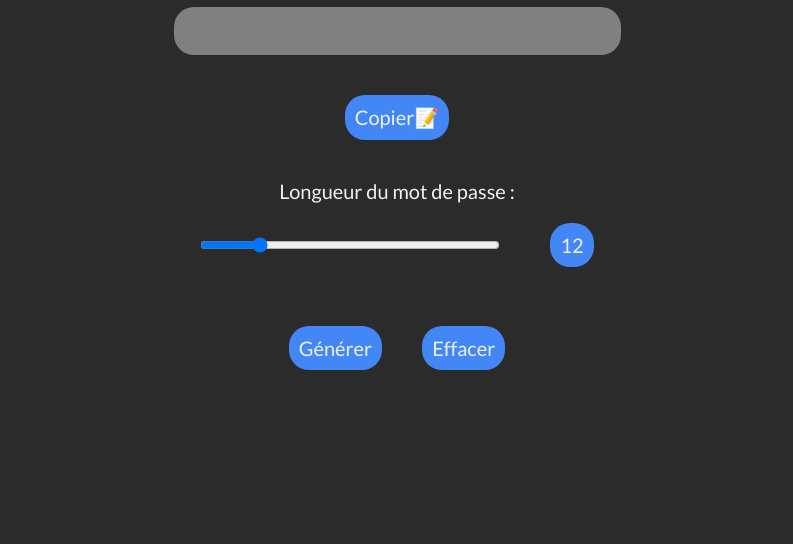
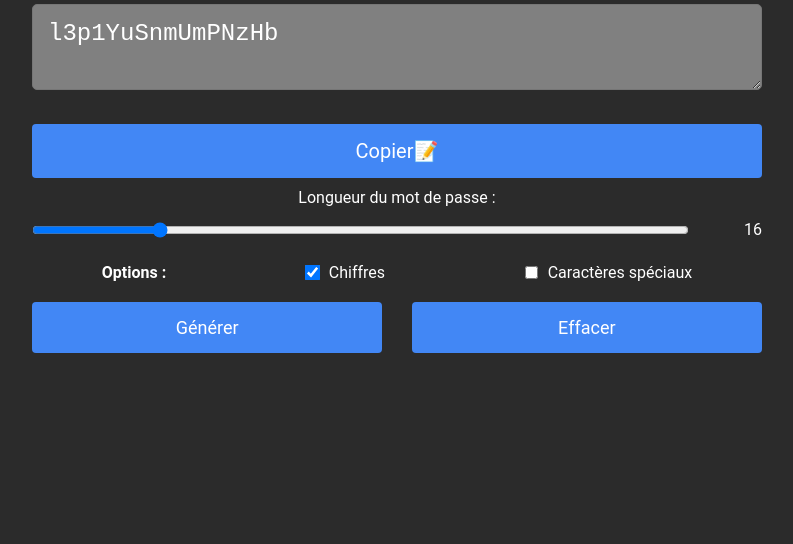
Before and after one commit to XP48/Password_generator, a plain HTML site: page index.html in a window 1280 px wide. Shown: the part 256-800 px from the top of the page, without its empty margins (243-1036 px from the left). Drawn offline with Linux system fonts and the light colour scheme; a web font is replaced by a local one.

Commit message:
Refactor password generator UI and functionality

```diff
--- a/index.html
+++ b/index.html
@@ -1,29 +1,49 @@
 <!DOCTYPE html>
 <html lang="fr">
-<head>
-    <meta charset="UTF-8">
-    <meta name="viewport" content="width=device-width, initial-scale=1.0">
-    <link rel="stylesheet" href="style.css">
+  <head>
+    <meta charset="UTF-8" />
+    <meta name="viewport" content="width=device-width, initial-scale=1.0" />
+    <link rel="stylesheet" href="style.css" />
     <title>XP48 | Générateur de mot de passe</title>
-    <link rel="icon" type="image/jpg" href="../logo.jpg">
-    <script src="main.js"></script>
-</head>
-<body>
-    <div class="cont">
-        <div class="generateur">
-            <h1 class="titre">Générateur de mot de passe</h1>
-            <input type="text" id="result" name="result">
-            <br>
-            <button id="copier" onclick="copy()">Copier📝</button>
-            <br><br>
-            <label for="long">Longueur du mot de passe :</label>
-            <br>
-            <div class="align"><input type="range" name="long" id="long" min="8" max="30" value="12" list="val" onchange="aff_long()"><input type="text" placeholder="12" name="taille" id="taille" size="1" disabled></div>
+    <link rel="icon" type="image/jpg" href="../logo.jpg" />
+    <script src="main.js" defer></script>
+  </head>
+  <body>
+    <div class="content">
+      <div class="generator">
+        <h1 class="title">Générateur de mot de passe</h1>
+        <textarea id="result" name="result" readonly></textarea>
+        <button id="copier" onclick="copyToClipboard()">Copier📝</button>
+        <label for="long">Longueur du mot de passe :</label>
+        <div class="align">
+          <input
+            type="range"
+            name="long"
+            id="long"
+            min="6"
+            max="64"
+            value="16"
+            list="val"
+            onchange="updatePasswordLength()"
+          />
+          <p id="taille">16</p>
+        </div>
 
-            <br>
-            <div class="align"><button class="btn" onclick="generate()">Générer</button><button class="btn" onclick="effacer()">Effacer</button></div>
+        <div class="options align">
+          <p>Options :</p>
+          <div class="align option">
+            <input type="checkbox" id="chiffres" checked />
+            <label for="chiffres"> Chiffres</label>
+          </div>
+          <div class="align option">
+            <input type="checkbox" id="caracteresSpeciaux" />
+            <label for="caracteresSpeciaux">Caractères spéciaux</label>
+          </div>
+        </div>
+        <div class="align">
+          <button class="button" onclick="generatePassword()">Générer</button>
+          <button class="button" onclick="clearPassword()">Effacer</button>
         </div>
     </div>
-
-</body>
+  </body>
 </html>
--- a/main.js
+++ b/main.js
@@ -1,35 +1,63 @@
-caract = ["1", "2", "3", "4", "5", "6", "7", "8", "9", "0", "a", "b", "c", "d", "e", "f", "g", "h", "i", "j", "k", "l", "m", "n", "o", "p", "q", "r", "s", "t", "u", "v", "w", "x", "y", "z", "A","B","C","D","E","F","G","H","I","J","K","L","M","N","O","P","Q","R","S","T","U","V","W","X","Y","Z", ",", "?", ".", ";", ":", "/", "!", "§", "*", "-", "+", "&", "~", "#", "'", "{", "}", "(", ")", "[", "]", "_", "^", "¨", "$", "€", "°", "="]
+const numericChars = "1234567890";
+const alphabeticChars = "abcdefghijklmnopqrstuvwxyzABCDEFGHIJKLMNOPQRSTUVWXYZ";
+const specialChars = ",?.;:/!§*-+&~#'{}()[]_^¨$€°=";
+let allChars = [...numericChars, ...alphabeticChars, ...specialChars];
 
-function choice(liste) {
-    return liste[Math.floor(Math.random() * liste.length)]
-}
+const getRandomItem = (list) => list[Math.floor(Math.random() * list.length)];
 
-function aff_long() {
-    document.getElementById('taille').value = document.getElementById('long').value
-    generate()
-}
+const updatePasswordLength = () => {
+  document.getElementById("taille").innerText =
+    document.getElementById("long").value;
+  generatePassword();
+};
 
-function generate() {
-    pass = []
-    let i = 0;
-    do {
-        i += 1;
-        pass.push(choice(caract));
-    } while (i < document.getElementById('long').value);
-    pass = pass.join('')
-    document.getElementById('result').value = pass
-    document.getElementById('copier').innerText = "Copier📝"
+const generatePassword = () => {
+  allChars = alphabeticChars;
+  if (document.getElementById("chiffres").checked) {
+    allChars += numericChars;
+  }
+  if (document.getElementById("caracteresSpeciaux").checked) {
+    allChars += specialChars;
+  }
+  allChars = [...allChars];
 
-}
+  const length = document.getElementById("long").value;
+  const password = Array.from({ length }, () => getRandomItem(allChars)).join(
+    ""
+  );
 
-function copy() {
-    document.querySelector("#result").select()
-    document.querySelector("#result").setSelectionRange(0, 99999)
-    document.execCommand("copy")
-    document.getElementById('copier').innerText = "Copié ✅"
-}
+  document.getElementById("result").value = password;
+  document.getElementById("copier").innerText = "Copier📝";
+  document.getElementById("copier").classList.remove("error");
+};
 
-function effacer() {
-    document.getElementById('result').value = ''
-}
-// console.log(document.getElementById('long').value)
+const copyToClipboard = async () => {
+  const password = document.querySelector("#result").value;
+
+  try {
+    if (!password) {
+      throw new Error("Le mot de passe est vide");
+    }
+
+    await navigator.clipboard.writeText(password);
+    document.getElementById("copier").innerText = "Copié ✅";
+    setTimeout(() => {
+      document.getElementById("copier").innerText = "Copier📝";
+    }, 3000);
+  } catch (error) {
+    document.getElementById("copier").innerText = "Erreur ❌";
+    document.getElementById("copier").classList.add("error");
+    setTimeout(() => {
+      document.getElementById("copier").classList.remove("error");
+      document.getElementById("copier").innerText = "Copier📝";
+    }, 3000);
+  }
+};
+
+const clearPassword = () => {
+  document.getElementById("result").value = "";
+};
+
+window.onload = () => {
+  updatePasswordLength();
+};
--- a/style.css
+++ b/style.css
@@ -1,108 +1,173 @@
-@font-face {
-    font-family: "Lato Regular";
-    src: url("./fonts/Lato/Lato-Regular.ttf");
+:root {
+  --blue: #4287f5;
+  --dark-grey: #7a7a7a;
+  --light-grey: #808080;
+  --white: #fff;
+  --red: #990000;
+  --transition-time: 0.3s;
 }
 
-*, ::before, ::after{
+@font-face {
+  font-family: "Roboto";
+  src: url("./fonts/Roboto-Regular.ttf");
+}
+
+*,
+::before,
+::after {
   margin: 0;
   padding: 0;
   box-sizing: border-box;
-    font-family: "Lato Regular";
+  font-family: "Roboto", sans-serif;
 }
+
 body {
   background-color: #2b2b2b;
-    /* background-image: linear-gradient(to top, #4481eb 0%, #04befe 100%); */
+  color: var(--white);
   text-align: center;
   height: 100vh;
+  display: flex;
+  align-items: center;
+  justify-content: center;
+  flex-direction: column;
 }
-.cont {
+
+.generator {
+  width: 80vw;
+  max-width: 800px;
+  border-radius: 5px;
+  padding: 35px;
+}
+
+.title {
+  text-align: center;
+  padding: 20px;
+  font-weight: bold;
+}
+
+.align {
   display: flex;
-    justify-content: center;
+  justify-content: space-between;
   align-items: center;
-    height: 100%;
+  flex-wrap: wrap;
+}
+
+#result,
+#long,
+#taille {
+  transition: border var(--transition-time);
+}
+
+#result {
+  width: 100%;
+  min-height: 60px;
+  border: 2px solid --dark-grey;
+  border-radius: 5px;
+  color: var(--white);
+  padding: 15px;
+  font-size: 24px;
+  margin-bottom: 20px;
+  transition: border var(--transition-time);
+  background-color: var(--light-grey);
+  font-family: "Courier New", Courier, monospace;
+  word-wrap: break-word;
+}
+
+#result:focus,
+#long:focus,
+#taille:focus {
+  border-color: var(--blue);
+}
+
+.button,
+#copier {
+  width: 48%;
+  padding: 15px;
+  border-radius: 4px;
+  border: none;
+  background-color: var(--blue);
+  transition: all var(--transition-time) ease;
+  cursor: pointer;
+  margin: 10px 0;
+  font-size: 18px;
+}
+
+#copier {
+  font-size: 20px;
   width: 100%;
 }
-.titre {
-    font-family: "Lato Regular";
-    text-align: center;
-    padding: 20px;
-    text-decoration: underline;
-    font-size: 40px;
-    color: #f1f1f1;
-}
-.align {
-    display: flex;
-    justify-content: center;
-    align-items: center;
-}
-#result {
-    text-align: center;
-    font-size: 40px;
-    margin: 20px;
-    border-radius: 20px;
-    background-color: gray;
-    border: none;
-    color: #f1f1f1;
-}
-#copier {
-    background-color: #4287f5;
-    border: none;
-    padding: 10px;
-    border-radius: 20px;
-    text-align: center;
-    font-size: 20px;
-    margin: 20px;
-    transition-duration: 1s;
-    color: #f1f1f1;
-}
-#copier:hover {
-    cursor: pointer;
-    color: #4287f5;
-    background-color: #f1f1f1;
-    transition-duration: 1s;
-}
-label {
-    font-size: 20px;
-    color: #f1f1f1;
-}
-#long {
-    margin: 20px;
-    margin-right: 30px;
-    width: 300px;
-    cursor: e-resize;
-}
-#taille {
-    background-color: #4287f5;
-    border: none;
-    padding: 10px;
-    border-radius: 20px;
-    text-align: center;
-    font-size: 20px;
-    margin: 20px;
-    color: #f1f1f1;
-}
-#taille::placeholder {
-    color: #f1f1f1;
-}
-.btn {
-    background-color: #4287f5;
-    border: none;
-    padding: 10px;
-    border-radius: 20px;
-    text-align: center;
-    font-size: 20px;
-    margin: 20px;
-    color: #f1f1f1;
-    transition-duration: 1s;
-}
-.btn:hover {
-    cursor: pointer;
-    color: #4287f5;
-    background-color: #f1f1f1;
-    transition-duration: 1s;
+
+#copier.error {
+  background-color: var(--red);
+  color: var(--white);
+  animation: shake var(--transition-time);
+  cursor: not-allowed;
 }
 
+@keyframes shake {
+  0% {
+    transform: translateX(0) rotate(0) scale(1);
+  }
+  25% {
+    transform: translateX(-2px) rotate(0.5deg) scale(1.01);
+  }
+  50% {
+    transform: translateX(2px) rotate(-0.5deg) scale(1.02);
+  }
+  75% {
+    transform: translateX(-2px) rotate(0.5deg) scale(1.01);
+  }
+  100% {
+    transform: translateX(0) rotate(0) scale(1);
+  }
+}
 
-.disclaimer {
-    display: none;
+button {
+  color: var(--white);
 }
+
+#copier.error:hover {
+  background-color: #9a0000;
+}
+
+.button:hover,
+#copier:hover {
+  background-color: #2a69d0;
+}
+
+#long {
+  border-radius: 4px;
+  width: 90%;
+  padding: 15px;
+}
+
+#taille {
+  text-align: center;
+  border-radius: 4px;
+}
+
+.options {
+  font-weight: bold;
+  margin: 10px 0;
+  display: flex;
+  justify-content: space-around;
+}
+
+label {
+  display: block;
+  font-weight: normal;
+}
+
+input[type="checkbox"] {
+  transition: transform var(--transition-time);
+  cursor: pointer;
+}
+
+input[type="checkbox"]:checked {
+  transform: scale(1.2);
+  cursor: pointer;
+}
+
+.option {
+  gap: 10px;
+}
```
Lines whose indentation alone changed are shown as unchanged.
